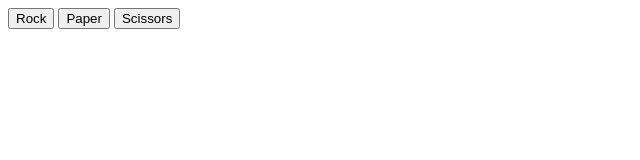
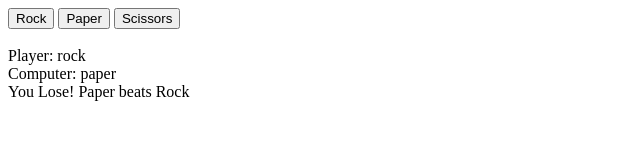
Before and after one commit to FitrioDermawan/rock-paper-scissors, a plain HTML site: page index.html in a window 1280 px wide. Both pictures are taken after a click on the button "Rock". Shown: the whole page, without its empty margins (0-640 px from the left). Drawn offline with Linux system fonts and the light colour scheme.

Commit message:
Show round results in the DOM
Add element creation to show the choice of player and Computer
and also show the result of the round.

```diff
--- a/index.html
+++ b/index.html
@@ -16,6 +16,8 @@
       <button id="choice" value="paper">Paper</button>
       <button id="choice" value="scissors">Scissors</button>
     </div>
+    <br />
+    <div id="results"></div>
   </body>
   <script src="script.js"></script>
 </html>
--- a/script.js
+++ b/script.js
@@ -51,10 +51,27 @@ function getRoundResult(choice) {
   let computerSelection = getComputerChoice();
   let playerSelection = getPlayerChoice(choice);
 
-  console.log("Player :" + playerSelection);
-  console.log("Computer :" + computerSelection);
+  let result = playRound(playerSelection, computerSelection);
 
-  console.log(playRound(playerSelection, computerSelection));
+  const results = document.querySelector("#results")
+
+  const player = document.createElement("div");
+  player.classList.add("selection");
+  player.textContent = `Player: ${playerSelection}`;
+
+  results.appendChild(player);
+
+  const computer = document.createElement("div");
+  computer.classList.add("selection");
+  computer.textContent = `Computer: ${computerSelection}`;
+
+  results.appendChild(computer);
+
+  const roundResult = document.createElement("div");
+  roundResult.classList.add("roundResult");
+  roundResult.textContent = result;
+
+  results.append(roundResult);
 }
 
 // Plays a game with five rounds.
```
